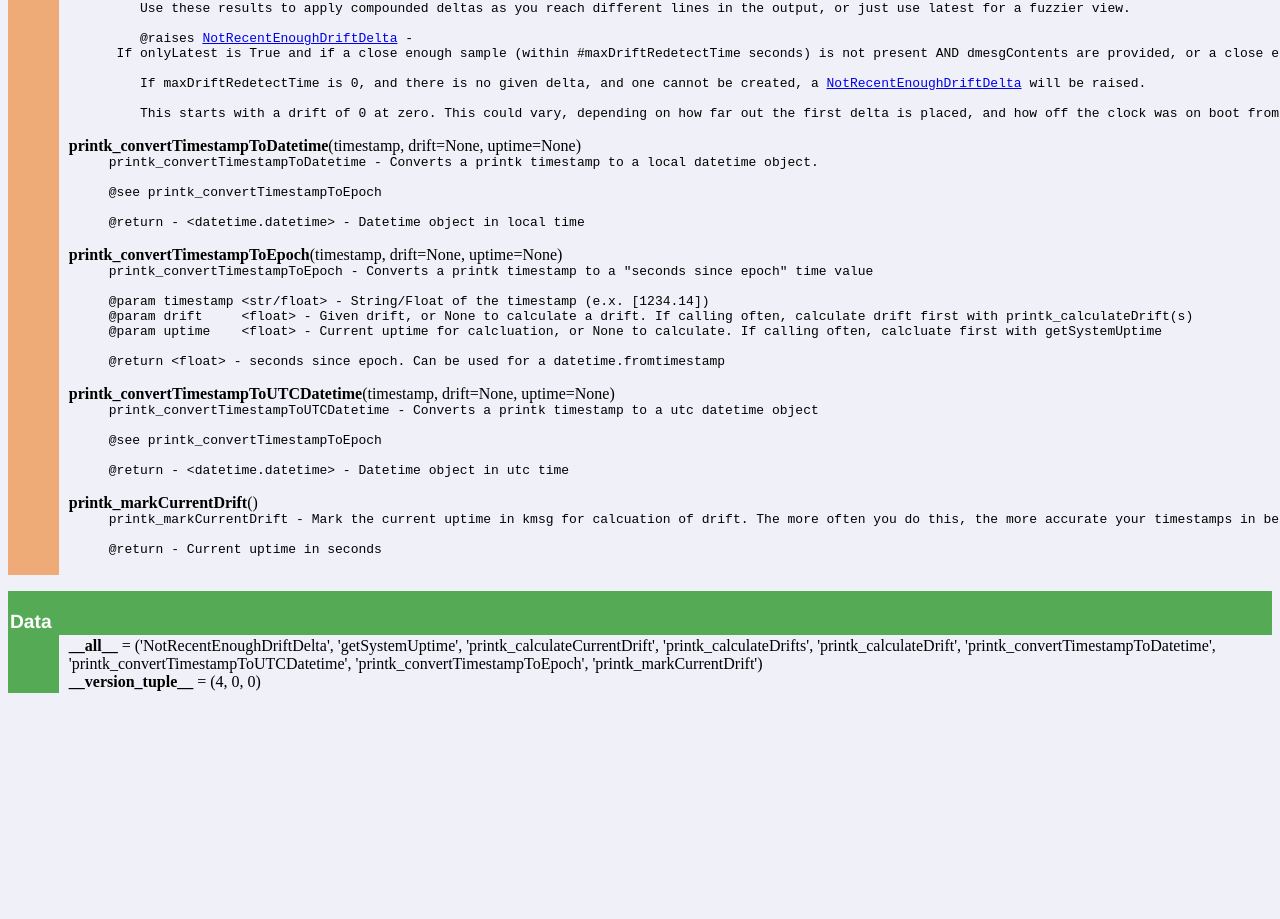
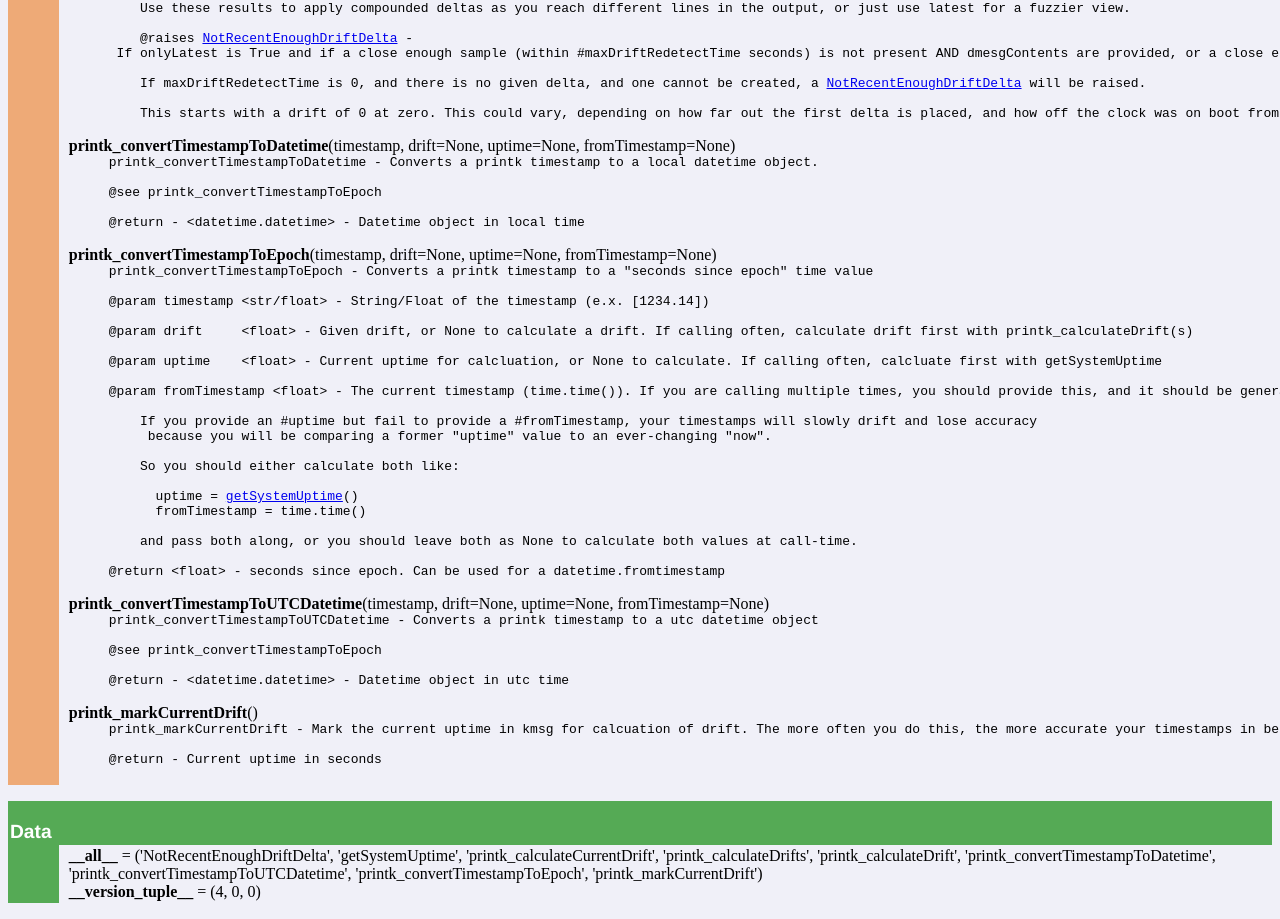
Before and after one commit to kata198/printk-timestamp-formatter, a plain HTML site: page doc/printk_timestamp_converter.html in a window 1280 px wide. Shown: the part 2140-3059 px from the top of the page. Before the commit the page ends 2849 px from the top, so only its background shows below. Drawn offline with Linux system fonts and the light colour scheme.

Commit message:
Update pydoc

```diff
--- a/doc/printk_timestamp_converter.html
+++ b/doc/printk_timestamp_converter.html
@@ -139,19 +139,33 @@ This&nbsp;function&nbsp;will&nbsp;try&nbsp;to&nbsp;add&nbsp;a&nbsp;new&nbsp;entr
 &nbsp;&nbsp;&nbsp;&nbsp;If&nbsp;maxDriftRedetectTime&nbsp;is&nbsp;0,&nbsp;and&nbsp;there&nbsp;is&nbsp;no&nbsp;given&nbsp;delta,&nbsp;and&nbsp;one&nbsp;cannot&nbsp;be&nbsp;created,&nbsp;a&nbsp;<a href="#NotRecentEnoughDriftDelta" >NotRecentEnoughDriftDelta</a>&nbsp;will&nbsp;be&nbsp;raised.<br />
 &nbsp;<br />
 &nbsp;&nbsp;&nbsp;&nbsp;This&nbsp;starts&nbsp;with&nbsp;a&nbsp;drift&nbsp;of&nbsp;0&nbsp;at&nbsp;zero.&nbsp;This&nbsp;could&nbsp;vary,&nbsp;depending&nbsp;on&nbsp;how&nbsp;far&nbsp;out&nbsp;the&nbsp;first&nbsp;delta&nbsp;is&nbsp;placed,&nbsp;and&nbsp;how&nbsp;off&nbsp;the&nbsp;clock&nbsp;was&nbsp;on&nbsp;boot&nbsp;from&nbsp;being&nbsp;corrected&nbsp;later.&nbsp;You&nbsp;may&nbsp;want&nbsp;to&nbsp;ignore&nbsp;this,&nbsp;maybe&nbsp;not.&nbsp;The&nbsp;most&nbsp;accurate&nbsp;option&nbsp;is&nbsp;to&nbsp;add&nbsp;a&nbsp;printk&nbsp;drift&nbsp;marker&nbsp;after&nbsp;ntpdate&nbsp;service&nbsp;on&nbsp;the&nbsp;boot</tt></dd></dl>
- <dl ><dt ><a name="-printk_convertTimestampToDatetime" ><strong >printk_convertTimestampToDatetime</strong></a>(timestamp, drift=None, uptime=None)</dt><dd ><tt >printk_convertTimestampToDatetime&nbsp;-&nbsp;Converts&nbsp;a&nbsp;printk&nbsp;timestamp&nbsp;to&nbsp;a&nbsp;local&nbsp;datetime&nbsp;object.<br />
+ <dl ><dt ><a name="-printk_convertTimestampToDatetime" ><strong >printk_convertTimestampToDatetime</strong></a>(timestamp, drift=None, uptime=None, fromTimestamp=None)</dt><dd ><tt >printk_convertTimestampToDatetime&nbsp;-&nbsp;Converts&nbsp;a&nbsp;printk&nbsp;timestamp&nbsp;to&nbsp;a&nbsp;local&nbsp;datetime&nbsp;object.<br />
 &nbsp;<br />
 @see&nbsp;printk_convertTimestampToEpoch<br />
 &nbsp;<br />
 @return&nbsp;-&nbsp;&lt;datetime.datetime&gt;&nbsp;-&nbsp;Datetime&nbsp;object&nbsp;in&nbsp;local&nbsp;time</tt></dd></dl>
- <dl ><dt ><a name="-printk_convertTimestampToEpoch" ><strong >printk_convertTimestampToEpoch</strong></a>(timestamp, drift=None, uptime=None)</dt><dd ><tt >printk_convertTimestampToEpoch&nbsp;-&nbsp;Converts&nbsp;a&nbsp;printk&nbsp;timestamp&nbsp;to&nbsp;a&nbsp;"seconds&nbsp;since&nbsp;epoch"&nbsp;time&nbsp;value<br />
+ <dl ><dt ><a name="-printk_convertTimestampToEpoch" ><strong >printk_convertTimestampToEpoch</strong></a>(timestamp, drift=None, uptime=None, fromTimestamp=None)</dt><dd ><tt >printk_convertTimestampToEpoch&nbsp;-&nbsp;Converts&nbsp;a&nbsp;printk&nbsp;timestamp&nbsp;to&nbsp;a&nbsp;"seconds&nbsp;since&nbsp;epoch"&nbsp;time&nbsp;value<br />
 &nbsp;<br />
 @param&nbsp;timestamp&nbsp;&lt;str/float&gt;&nbsp;-&nbsp;String/Float&nbsp;of&nbsp;the&nbsp;timestamp&nbsp;(e.x.&nbsp;[1234.14])<br />
+&nbsp;<br />
 @param&nbsp;drift&nbsp;&nbsp;&nbsp;&nbsp;&nbsp;&lt;float&gt;&nbsp;-&nbsp;Given&nbsp;drift,&nbsp;or&nbsp;None&nbsp;to&nbsp;calculate&nbsp;a&nbsp;drift.&nbsp;If&nbsp;calling&nbsp;often,&nbsp;calculate&nbsp;drift&nbsp;first&nbsp;with&nbsp;printk_calculateDrift(s)<br />
+&nbsp;<br />
 @param&nbsp;uptime&nbsp;&nbsp;&nbsp;&nbsp;&lt;float&gt;&nbsp;-&nbsp;Current&nbsp;uptime&nbsp;for&nbsp;calcluation,&nbsp;or&nbsp;None&nbsp;to&nbsp;calculate.&nbsp;If&nbsp;calling&nbsp;often,&nbsp;calcluate&nbsp;first&nbsp;with&nbsp;getSystemUptime<br />
 &nbsp;<br />
+@param&nbsp;fromTimestamp&nbsp;&lt;float&gt;&nbsp;-&nbsp;The&nbsp;current&nbsp;timestamp&nbsp;(time.time()).&nbsp;If&nbsp;you&nbsp;are&nbsp;calling&nbsp;multiple&nbsp;times,&nbsp;you&nbsp;should&nbsp;provide&nbsp;this,&nbsp;and&nbsp;it&nbsp;should&nbsp;be&nbsp;generated&nbsp;at&nbsp;the&nbsp;same&nbsp;time&nbsp;you&nbsp;call&nbsp;getSystemUptime.<br />
+&nbsp;<br />
+&nbsp;&nbsp;&nbsp;&nbsp;If&nbsp;you&nbsp;provide&nbsp;an&nbsp;#uptime&nbsp;but&nbsp;fail&nbsp;to&nbsp;provide&nbsp;a&nbsp;#fromTimestamp,&nbsp;your&nbsp;timestamps&nbsp;will&nbsp;slowly&nbsp;drift&nbsp;and&nbsp;lose&nbsp;accuracy<br />
+&nbsp;&nbsp;&nbsp;&nbsp;&nbsp;because&nbsp;you&nbsp;will&nbsp;be&nbsp;comparing&nbsp;a&nbsp;former&nbsp;"uptime"&nbsp;value&nbsp;to&nbsp;an&nbsp;ever-changing&nbsp;"now".<br />
+&nbsp;<br />
+&nbsp;&nbsp;&nbsp;&nbsp;So&nbsp;you&nbsp;should&nbsp;either&nbsp;calculate&nbsp;both&nbsp;like:<br />
+&nbsp;<br />
+&nbsp;&nbsp;&nbsp;&nbsp;&nbsp;&nbsp;uptime&nbsp;=&nbsp;<a href="#-getSystemUptime" >getSystemUptime</a>()<br />
+&nbsp;&nbsp;&nbsp;&nbsp;&nbsp;&nbsp;fromTimestamp&nbsp;=&nbsp;time.time()<br />
+&nbsp;<br />
+&nbsp;&nbsp;&nbsp;&nbsp;and&nbsp;pass&nbsp;both&nbsp;along,&nbsp;or&nbsp;you&nbsp;should&nbsp;leave&nbsp;both&nbsp;as&nbsp;None&nbsp;to&nbsp;calculate&nbsp;both&nbsp;values&nbsp;at&nbsp;call-time.<br />
+&nbsp;<br />
 @return&nbsp;&lt;float&gt;&nbsp;-&nbsp;seconds&nbsp;since&nbsp;epoch.&nbsp;Can&nbsp;be&nbsp;used&nbsp;for&nbsp;a&nbsp;datetime.fromtimestamp</tt></dd></dl>
- <dl ><dt ><a name="-printk_convertTimestampToUTCDatetime" ><strong >printk_convertTimestampToUTCDatetime</strong></a>(timestamp, drift=None, uptime=None)</dt><dd ><tt >printk_convertTimestampToUTCDatetime&nbsp;-&nbsp;Converts&nbsp;a&nbsp;printk&nbsp;timestamp&nbsp;to&nbsp;a&nbsp;utc&nbsp;datetime&nbsp;object<br />
+ <dl ><dt ><a name="-printk_convertTimestampToUTCDatetime" ><strong >printk_convertTimestampToUTCDatetime</strong></a>(timestamp, drift=None, uptime=None, fromTimestamp=None)</dt><dd ><tt >printk_convertTimestampToUTCDatetime&nbsp;-&nbsp;Converts&nbsp;a&nbsp;printk&nbsp;timestamp&nbsp;to&nbsp;a&nbsp;utc&nbsp;datetime&nbsp;object<br />
 &nbsp;<br />
 @see&nbsp;printk_convertTimestampToEpoch<br />
 &nbsp;<br />
```
